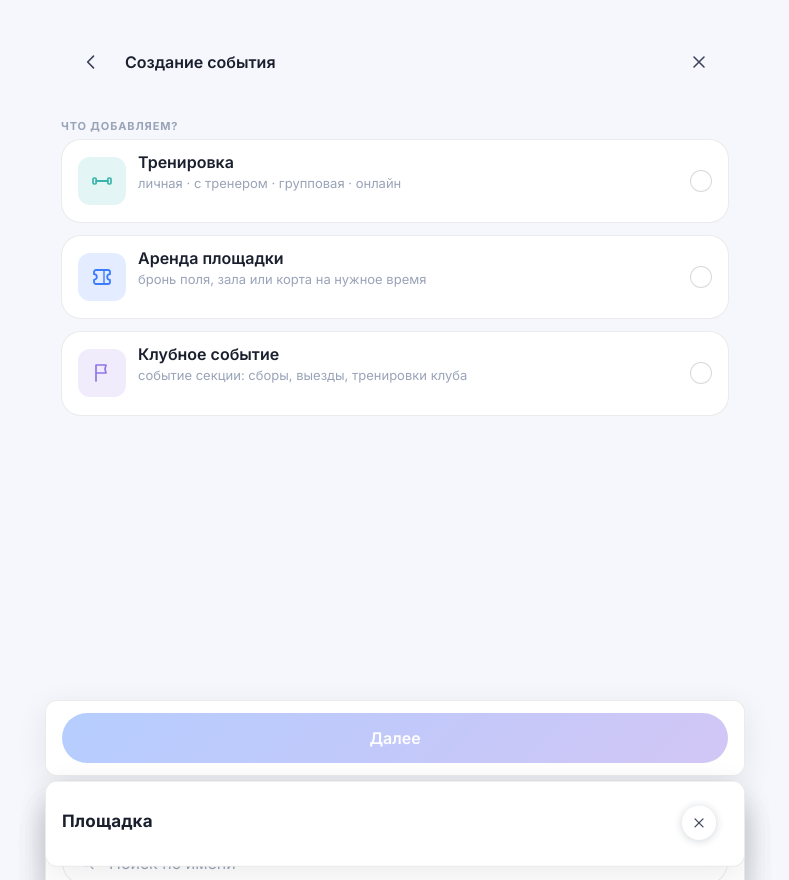
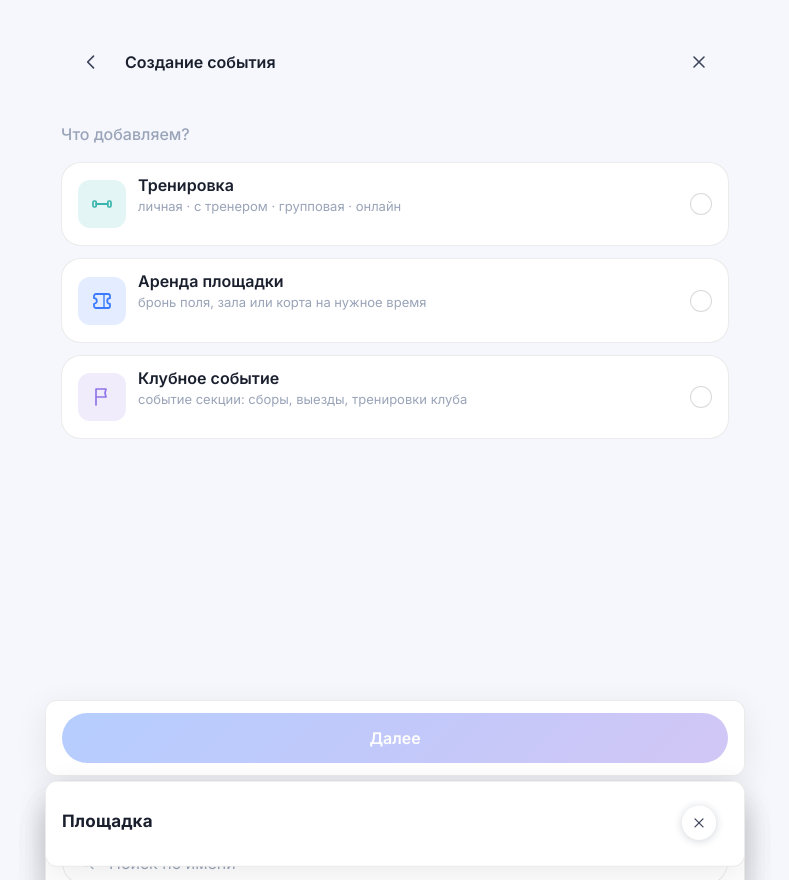
Before and after one commit to negonibesa/sp-petrovskoe, a plain HTML site: page screens/07-add-event.html in a window 1280 px wide. Shown: the whole page, without its empty margins (245-1034 px from the left). Drawn offline with Linux system fonts and the light colour scheme.

Commit message:
Что добавляем?: серый как тип события в карточке, поправлены отступы

```diff
--- a/assets/ds.css
+++ b/assets/ds.css
@@ -1471,9 +1471,9 @@ select.input:invalid { color: var(--muted); }
    .sheet, но видима всегда; на ≥560px — карточка.
    ──────────────────────────────────────────────── */
 .evc-hint {
-  margin: var(--space-2) 0 var(--space-1);
-  font-size: var(--fs-caption); font-weight: 700;
-  letter-spacing: 0.08em; text-transform: uppercase; color: var(--meta);
+  margin: var(--space-3) 0 var(--space-4);
+  font-weight: 500;
+  color: var(--meta);
 }
 .pick-list { display: grid; gap: var(--space-3); }
 
```
